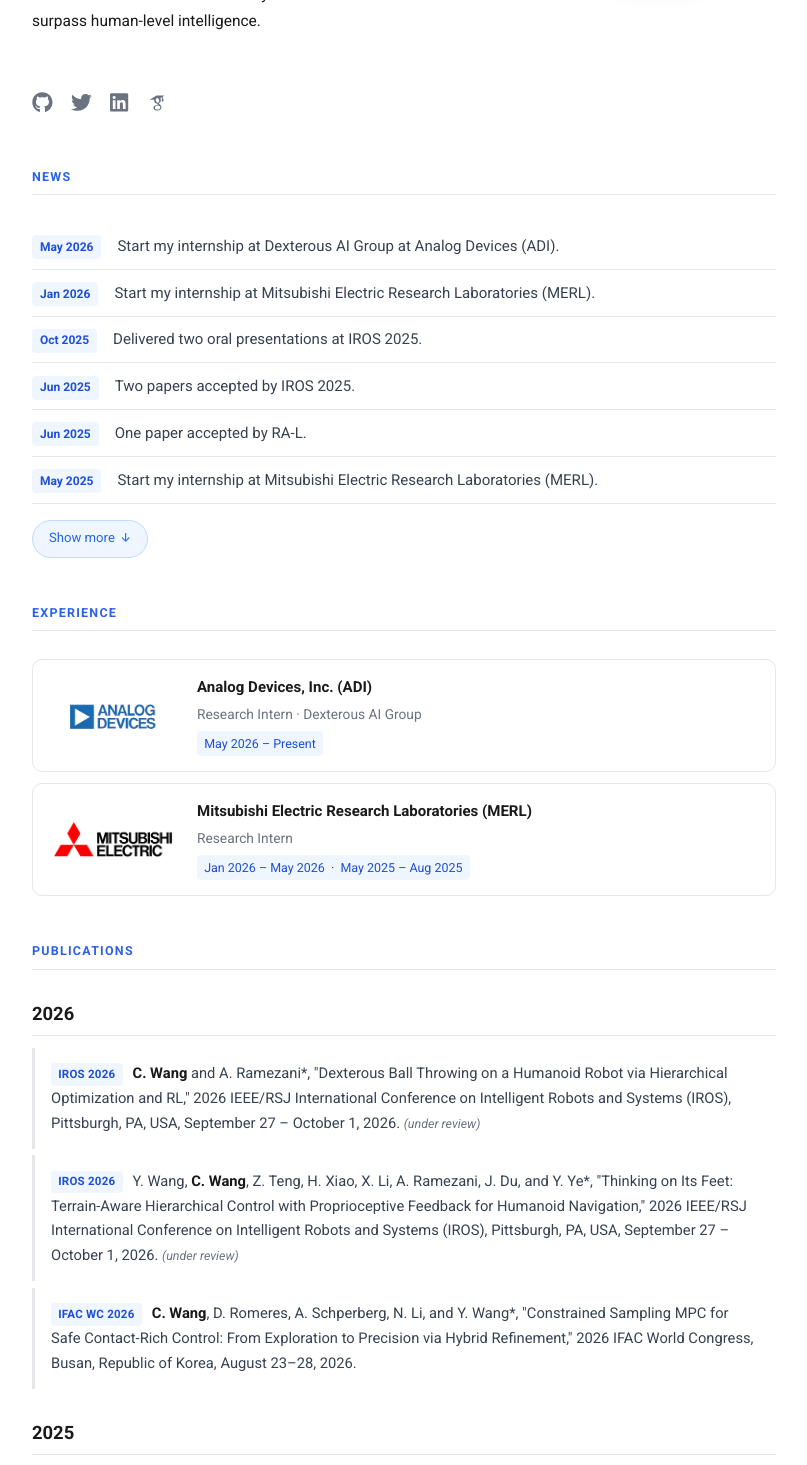
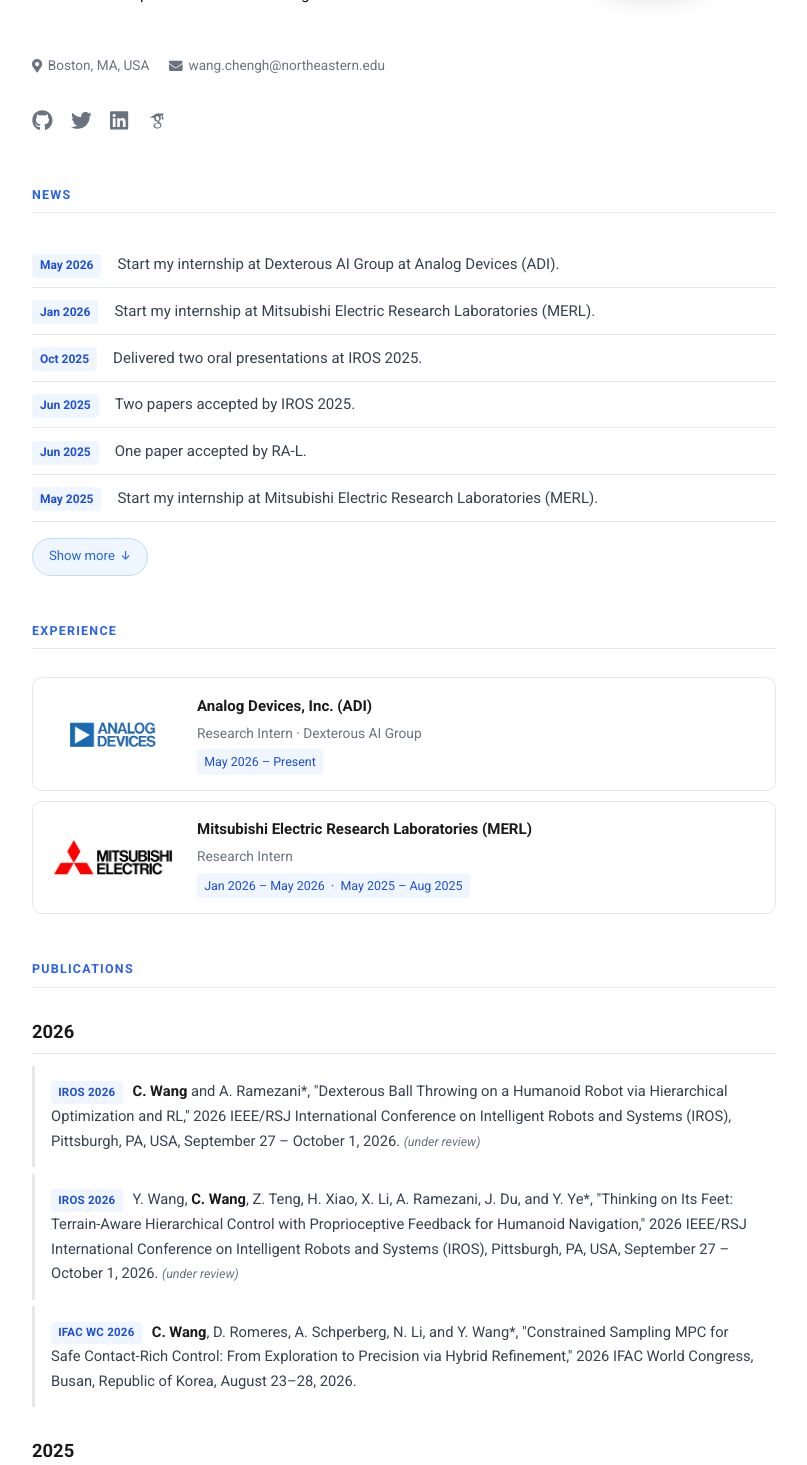
Before and after one commit to chengh-wang/chengh-wang.github.io, a Jekyll site: the page built from index.md, in a window 1280 px wide, cut to the strip 428-1893 px from the top of the page. Shown: the whole strip, without its empty margins (236-1043 px from the left). Built offline with Jekyll 4.4.1, drawn with Linux system fonts in a browser that asks for light colours.

Commit message:
Add location/email, mobile layout fixes, bio/news/pub updates
- Add location and email with icons below bio
- Fix mobile responsive layout (smaller headshot, reduced padding)
- Reduce hero section column gap (g-5 -> g-3)
- News: show 6 items, collapse rest; publications: always expanded
- Final bio text update

Co-Authored-By: Claude Sonnet 4.6 <noreply@anthropic.com>

```diff
--- a/_layouts/home.html
+++ b/_layouts/home.html
@@ -2,9 +2,13 @@
 layout: default
 ---
 
-<div class="row g-5 mb-5">
+<div class="row g-3 mb-5">
   <div class="col-md-6 d-flex flex-column justify-content-center">
     <p class="bio-text">{{ content }}</p>
+    <div class="bio-meta">
+      <span><i class="fas fa-map-marker-alt"></i> Boston, MA, USA</span>
+      <a href="mailto:wang.chengh@northeastern.edu"><i class="fas fa-envelope"></i> wang.chengh@northeastern.edu</a>
+    </div>
     <div class="social-icons">
       {% for item in site.data.settings.social %}
       <a href="{{ item.link }}"><i class="fab fa-{{ item.icon }}"></i></a>
--- a/assets/css/main.scss
+++ b/assets/css/main.scss
@@ -112,6 +112,29 @@ header nav a.active {
   margin-left: auto;
   border: 4px solid $card-bg;
   outline: 2px solid $border;
+}
+
+// Bio meta (location + email)
+.bio-meta {
+  display: flex;
+  flex-wrap: wrap;
+  gap: 0.5rem 1.25rem;
+  margin: 0.85rem 0 0.5rem;
+  font-size: 0.85rem;
+  color: $muted;
+
+  span, a {
+    display: inline-flex;
+    align-items: center;
+    gap: 0.35rem;
+  }
+
+  a {
+    color: $muted;
+    &:hover { color: $accent; text-decoration: none; }
+  }
+
+  i { font-size: 0.8rem; }
 }
 
 // Social icons
@@ -315,6 +338,34 @@ header nav a.active {
   content: " ↑";
 }
 
+// Mobile
+@media (max-width: 767px) {
+  .col-lg-8 {
+    border-radius: 0;
+    margin-top: 0 !important;
+    margin-bottom: 0 !important;
+    padding: 1.5rem 1.25rem !important;
+    box-shadow: none;
+  }
+
+  .headshot {
+    width: 40%;
+    margin: 0 auto 1.5rem;
+  }
+
+  .row.g-5 > .col-md-6:last-child {
+    order: -1;
+  }
+
+  .exp-logo {
+    width: 80px;
+  }
+
+  .exp-company {
+    font-size: 0.88rem;
+  }
+}
+
 // Footer
 footer {
   border-top: 1.5px solid $border !important;
```
